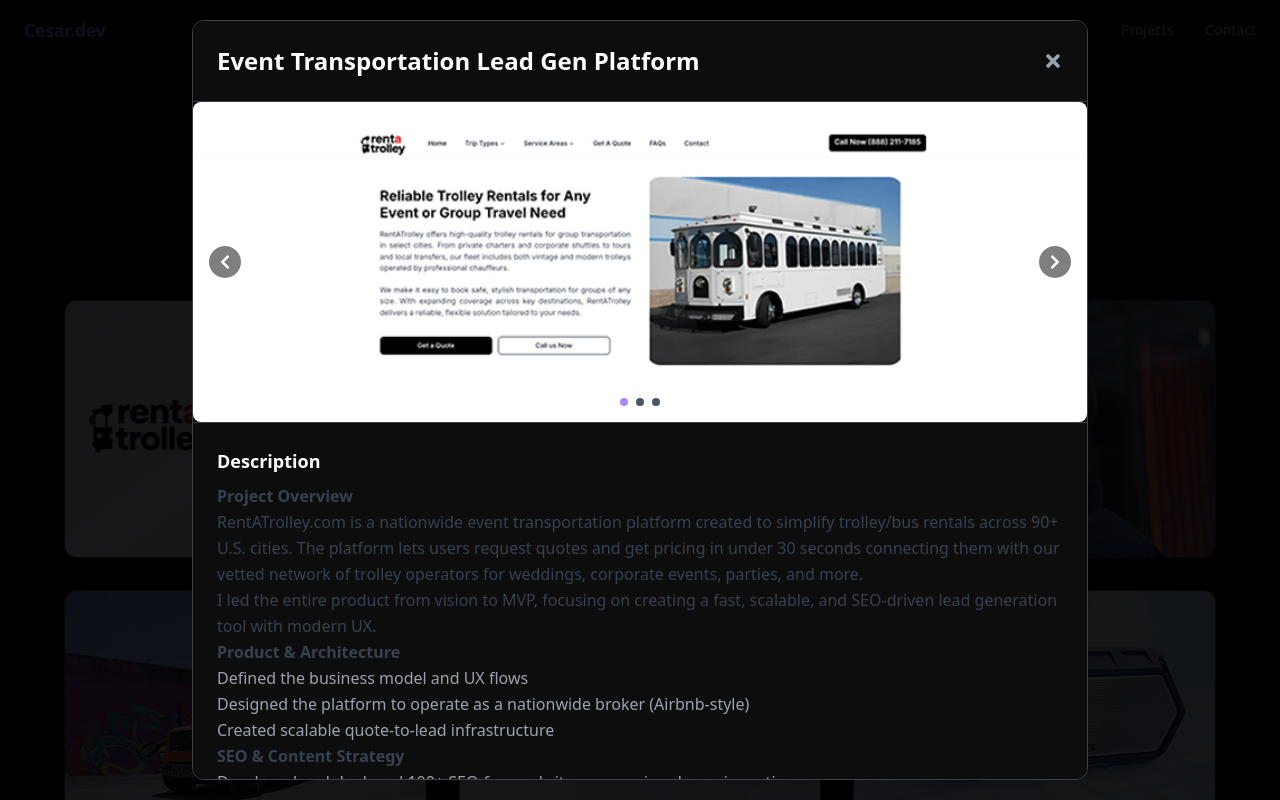
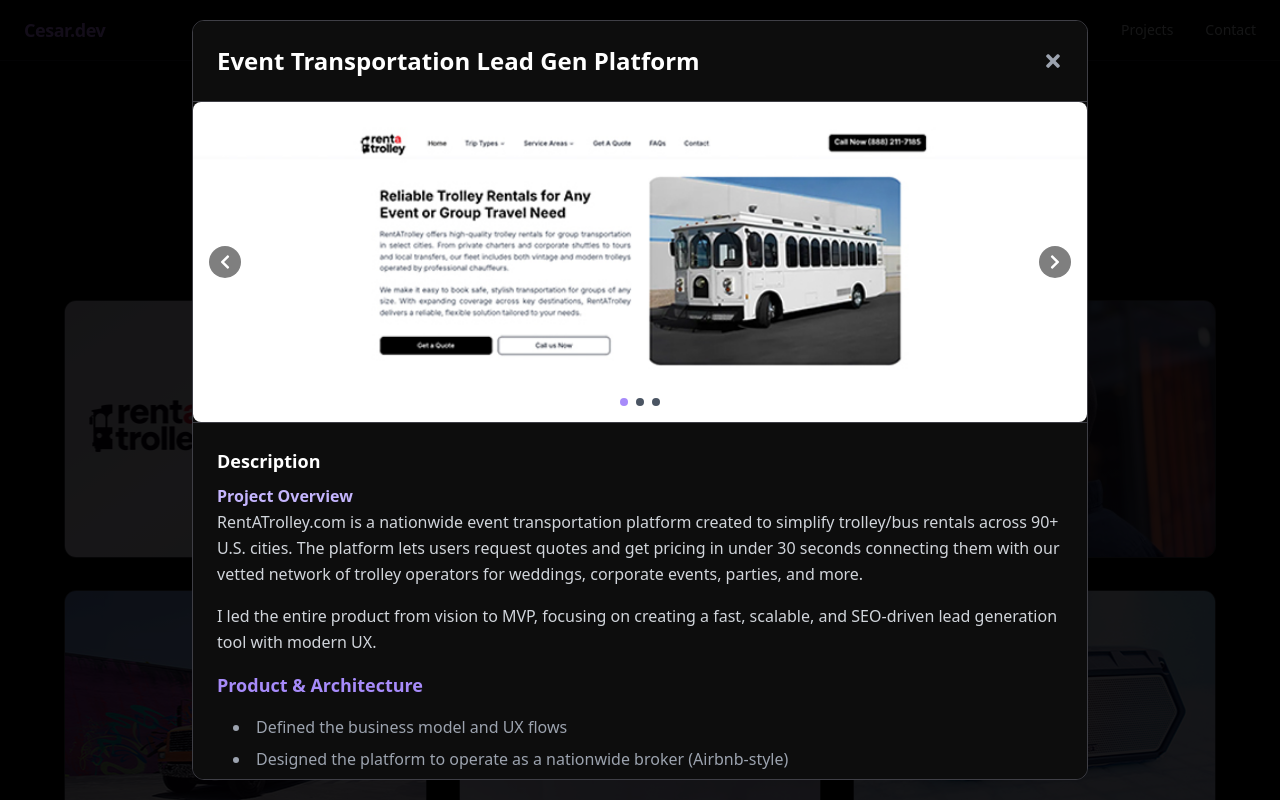
Before and after one commit to cesarpaublini/portfolio-site, a Next.js app: page /projects in a window 1280 px wide. Both pictures are taken after a click on the element 245 px from the left and 429 px from the top of the page. Shown: the top 800 px of the page. Built offline with nearby package versions, Linux system fonts and the light colour scheme.

Commit message:
Updated Project Description Format and deleded unecesary components

```diff
--- a/components/projects/ProjectModal.tsx
+++ b/components/projects/ProjectModal.tsx
@@ -12,6 +12,20 @@ interface ProjectModalProps {
   setCurrentImageIndex: (idx: number) => void;
   nextImage: () => void;
   prevImage: () => void;
+}
+
+// Styled component for project descriptions
+function StyledProjectDescription({ html }: { html: string }) {
+  const styledHtml = html
+    .replace(/<p><strong>(.*?)<\/strong><\/p>/g, '<h4 class="text-violet-400 text-lg font-semibold mt-6 mb-3">$1</h4>')
+    .replace(/<p>/g, '<p class="text-gray-300 leading-relaxed mb-4">')
+    .replace(/<ul>/g, '<ul class="list-disc list-inside space-y-2 ml-4 mb-4">')
+    .replace(/<li>/g, '<li class="text-gray-400">')
+    .replace(/<strong>/g, '<strong class="text-violet-300 font-semibold">');
+
+  return (
+    <div className="space-y-4" dangerouslySetInnerHTML={{ __html: styledHtml }} />
+  );
 }
 
 const ProjectModal: React.FC<ProjectModalProps> = ({
@@ -110,7 +124,7 @@ const ProjectModal: React.FC<ProjectModalProps> = ({
         <div className="p-6 border-t border-zinc-700">
           <div className="mb-6">
             <h3 className="text-lg font-semibold text-white mb-2">Description</h3>
-            <div className="text-gray-400 leading-relaxed" dangerouslySetInnerHTML={{ __html: project.fullDescription }} />
+            <StyledProjectDescription html={project.fullDescription} />
           </div>
           {/* Tools Used */}
           <div className="mb-6">
```
